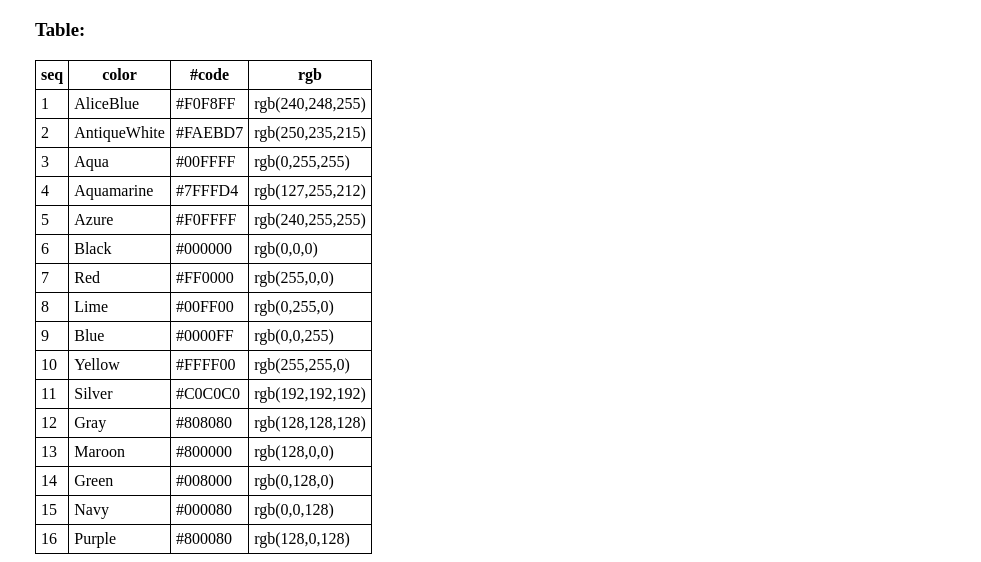
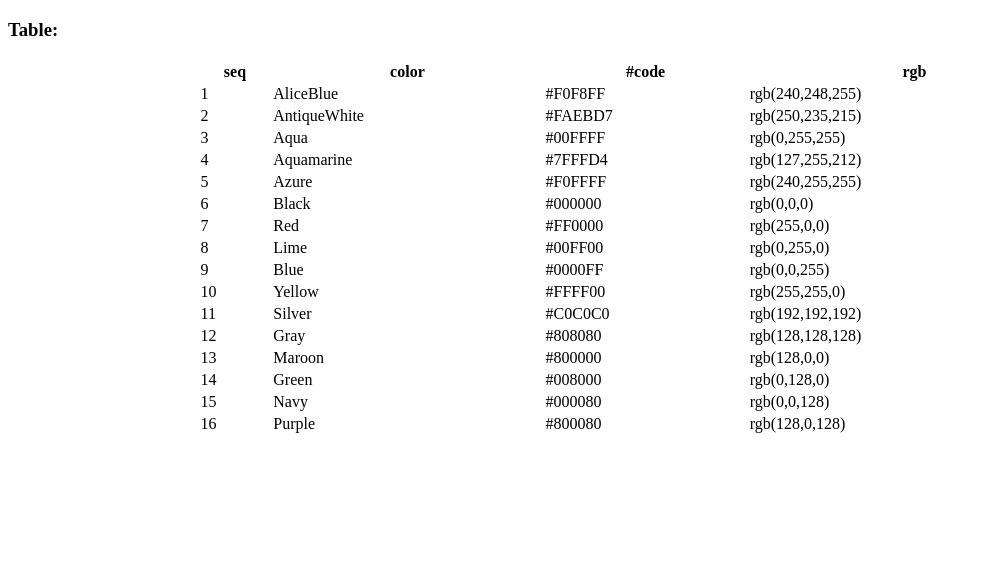
Before and after one commit to HoangQuynh19/Baitaplaptrinh1, a plain HTML site: page index.html in a window 1280 px wide. Shown: the part 797-1359 px from the top of the page, without its empty margins (0-981 px from the left). After the commit the page ends 1241 px from the top, so only its background shows below. Drawn offline with Linux system fonts and the light colour scheme.

Commit message:
Update index.html

```diff
--- a/index.html
+++ b/index.html
@@ -33,7 +33,7 @@
         <img src="https://i.imgur.com/FUQcbRh.jpg" width="400"/>
       </div>
 
-    <table class="steelBlueCols">
+    <table style="width: 70%; margin-left: auto; margin-right: auto;">
         <h3>Table:</h3>
         <thead>
         <tr>
@@ -138,20 +138,6 @@
         </tr>
         </tbody>
     </table>
-    <style>
-        body{
-            margin-left: 35px;
-        }
-        table {
-            margin-top: 10px;
-          border: 1px solid black;
-          border-collapse: collapse ;
-        }
-        td,th{
-          border: 1px solid black;
-          padding: 5px;
-        }
 
-    </style>
 </body>
 </html>
```
